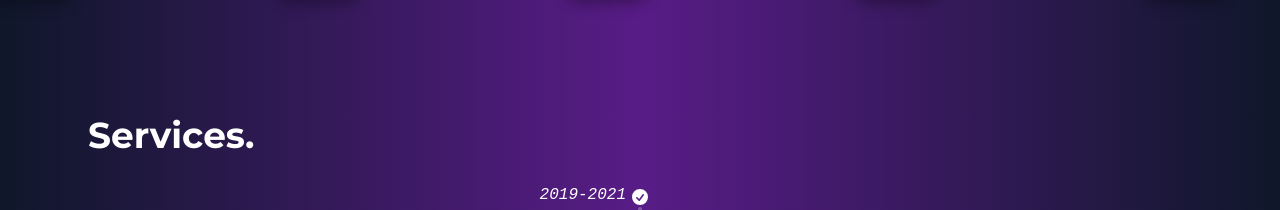
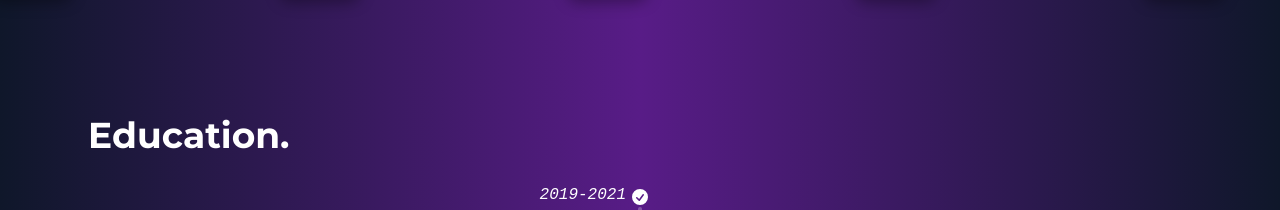
Before and after one commit to ArnabTo/portfolio_4.0, a React (Vite) app: page / in a window 1280 px wide. Shown: the part 3187-3397 px from the top of the page. Built offline with nearby package versions, Linux system fonts and the light colour scheme.

Commit message:
updated education section

```diff
--- a/src/pages/Education.jsx
+++ b/src/pages/Education.jsx
@@ -2,7 +2,7 @@
 const Education = () => {
     return (
         <div className=" max-w-6xl mx-auto mb-4">
-        <header className="text-white font-bold text-4xl font-[Montserrat] m-4">Services.</header>
+        <header className="text-white font-bold text-4xl font-[Montserrat] m-4">Education.</header>
         <ul className="timeline timeline-snap-icon max-md:timeline-compact timeline-vertical">
         <li>
           <div className="timeline-middle">
```
